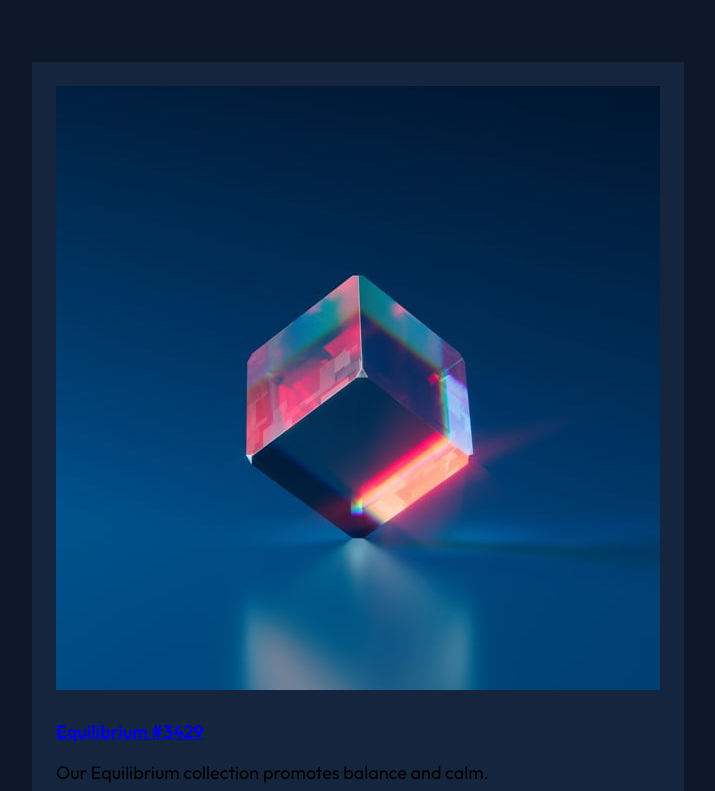
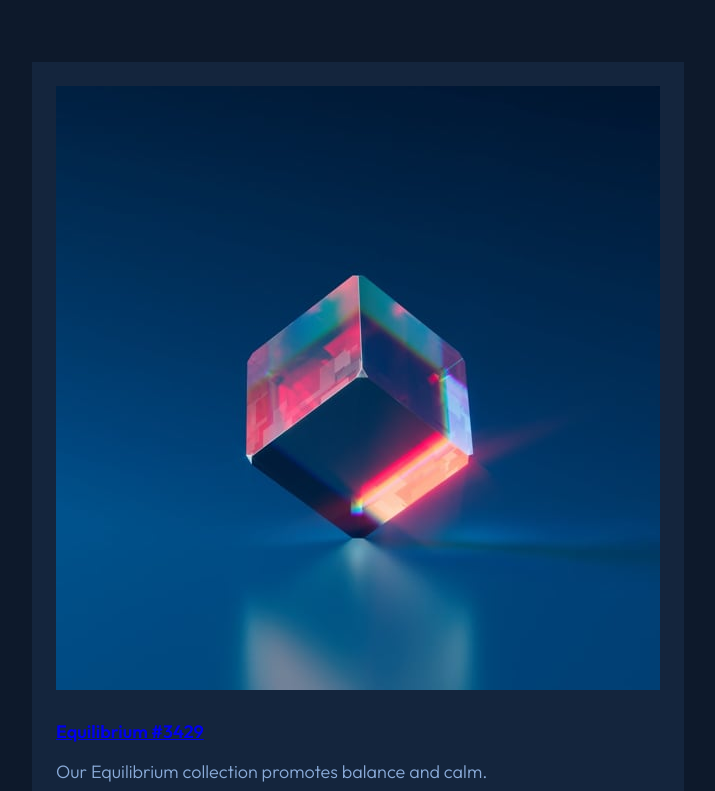
Before and after one commit to O-Julia-O/NFT_preview_card, a plain HTML site: page index.html in a window 1280 px wide. Shown: the top 791 px of the page, without its empty margins (282-997 px from the left). Drawn offline with Linux system fonts and the light colour scheme.

Commit message:
card details

```diff
--- a/index.html
+++ b/index.html
@@ -30,7 +30,7 @@
         </picture>
         <h1 class="card__headline"><a href="#">Equilibrium #3429</a></h1>
 
-        <p>Our Equilibrium collection promotes balance and calm.</p>
+        <p class="card__description">Our Equilibrium collection promotes balance and calm.</p>
 
         <p>0.041 ETH</p>
         <p>3 days left</p>
--- a/style.css
+++ b/style.css
@@ -32,5 +32,13 @@ main {
 .card__headline {
     font-size: 1.222rem;
     font-weight: 600;
-    margin-bottom: 0.667rem;
+    margin-bottom: 0.667rem;/* 12px */
 }
+
+
+.card__description {
+    color: var(--Soft-blue);
+    line-height: 1.444rem;
+    font-weight: 300;
+    margin-bottom: 0.889rem; /* 16px */
+}
```
